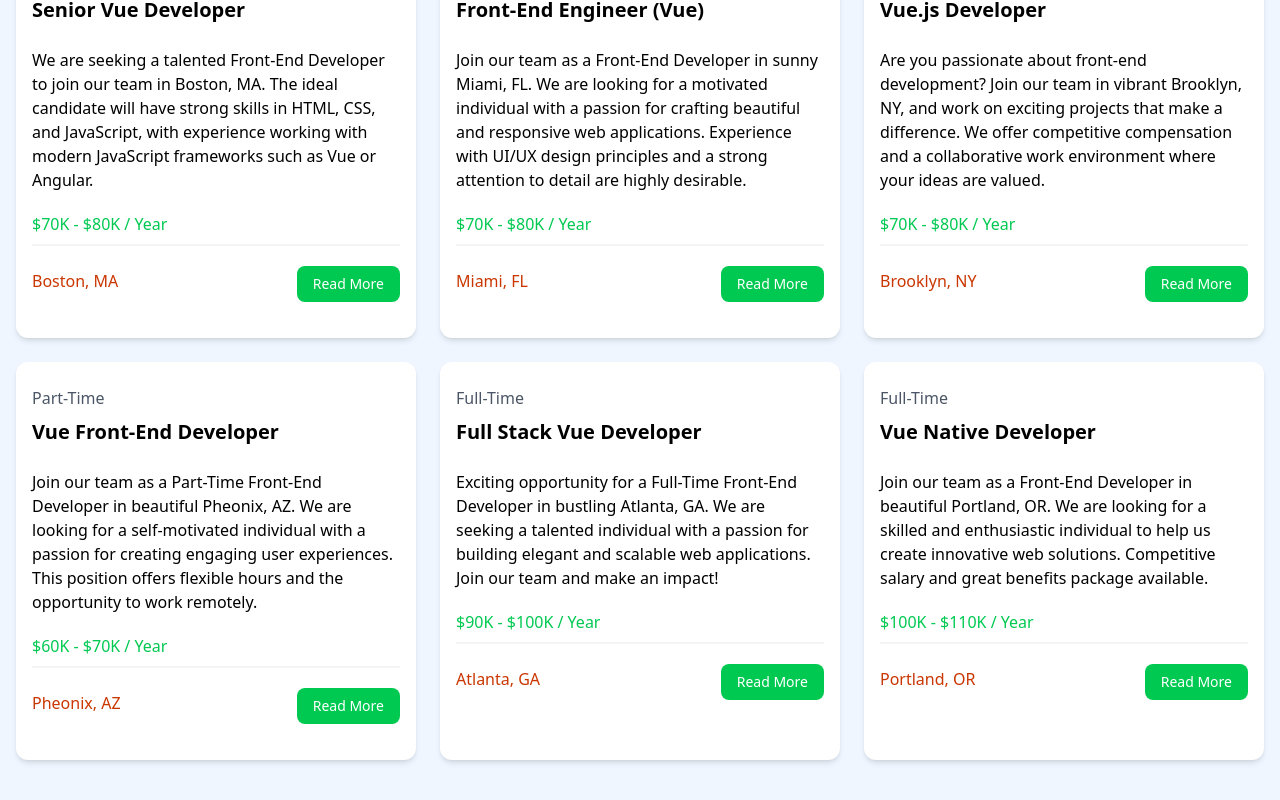
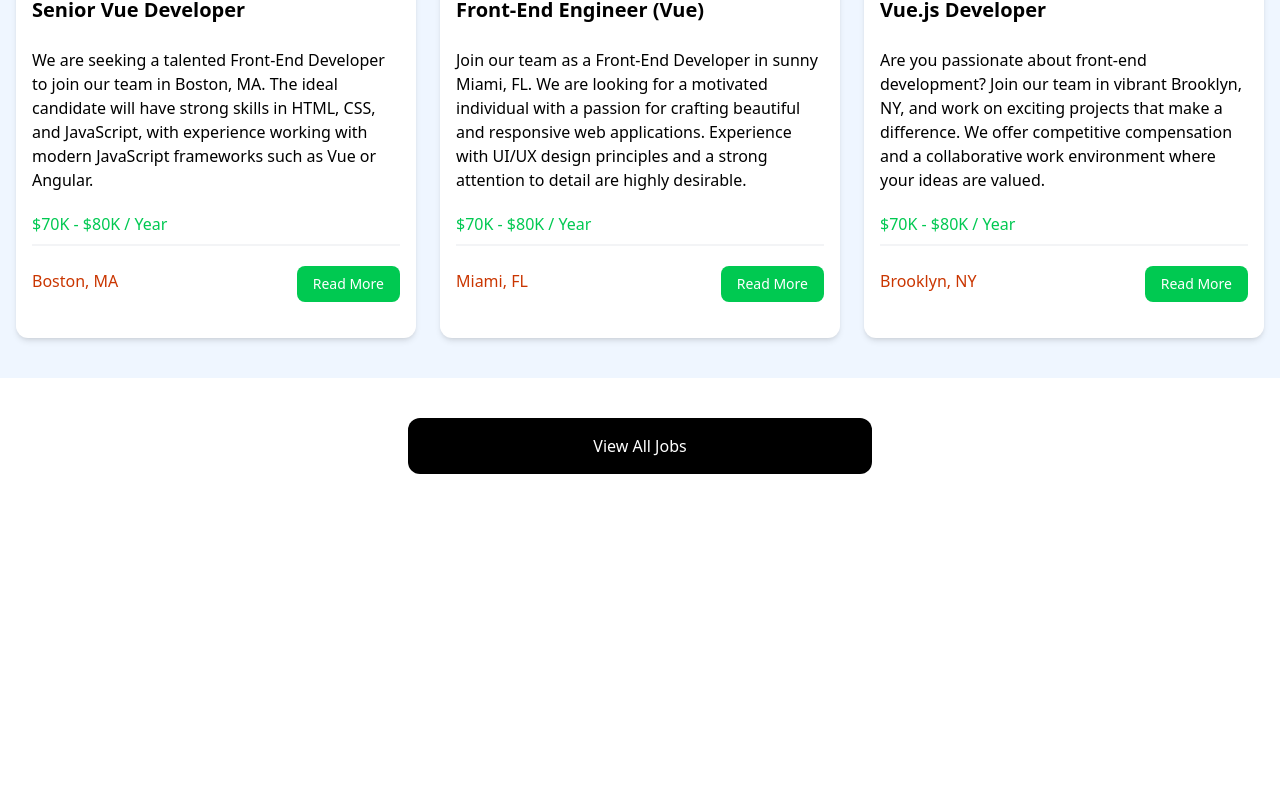
Before and after one commit to h-rawat/vue-crash-course, a Vue app: page / in a window 1280 px wide. Shown: the part 688-1488 px from the top of the page. After the commit the page ends 1202 px from the top, so only its background shows below. Built offline with nearby package versions, Linux system fonts and the light colour scheme.

Commit message:
joblistings limit and showbutton props'

```diff
--- a/src/App.vue
+++ b/src/App.vue
@@ -9,5 +9,5 @@
   <Navbar />
   <Hero title="Test title" subtitle="test subtitle" />
   <HomeCards />
-  <JobListings />
+  <JobListings :limit="3" :showButton="true" />
 </template>
--- a/src/components/JobListings.vue
+++ b/src/components/JobListings.vue
@@ -1,7 +1,15 @@
 <script setup>
 import jobData from "@/jobs.json";
 import JobListing from "./JobListing.vue";
-import { ref } from "vue";
+import { ref, defineProps } from "vue";
+
+defineProps({
+  limit: Number,
+  showButton: {
+    type: Boolean,
+    default: false,
+  },
+});
 
 const jobs = ref(jobData);
 </script>
@@ -13,8 +21,20 @@
         Browse Jobs
       </h2>
       <div class="grid grid-cols-1 md:grid-cols-3 gap-6">
-        <JobListing v-for="job in jobs" :key="job.id" :job="job" />
+        <JobListing
+          v-for="job in jobs.slice(0, limit || jobs.length)"
+          :key="job.id"
+          :job="job"
+        />
       </div>
     </div>
   </section>
+
+  <section v-if="showButton" class="m-auto max-w-lg my-10 px-6">
+    <a
+      href="/jobs"
+      class="block bg-black text-white text-center py-4 px-6 rounded-xl hover:bg-gray-700"
+      >View All Jobs</a
+    >
+  </section>
 </template>
```
